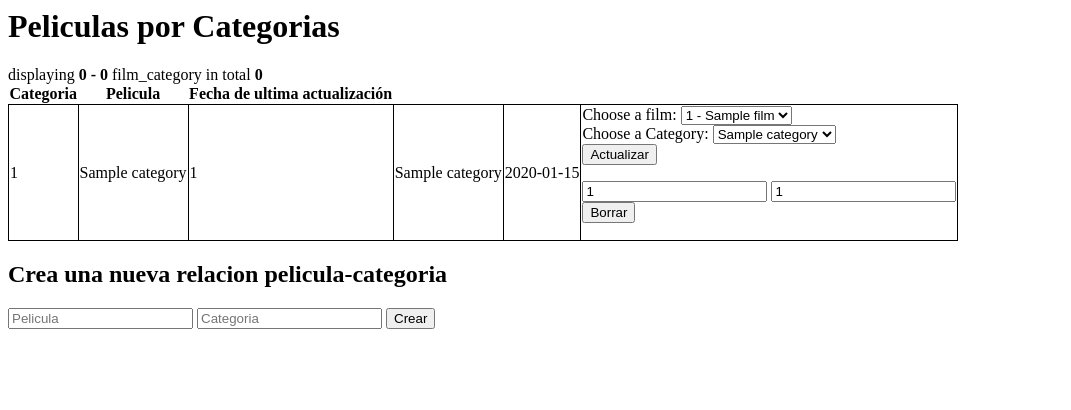
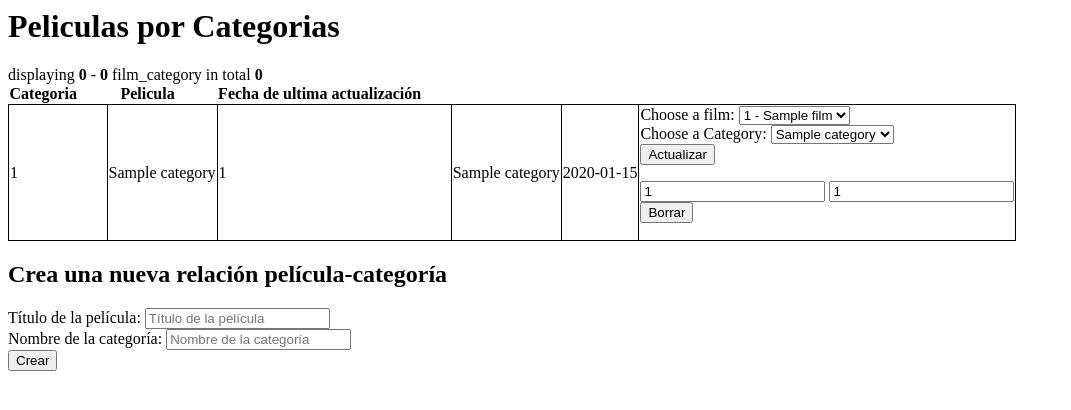
Before and after one commit to javiercl/itsa_23sis5_rentals, a Flask app: page /film_category in a window 1280 px wide. Shown: the top 410 px of the page, without its empty margins (0-1071 px from the left). Run offline with Flask 3, Linux system fonts and the light colour scheme; a database or web service that is not in the repository returns one stand-in record (values such as "Sample title"); data that the repository does not hold is empty; parts of the project's set-up code (start-up, migrations or seed data) failed here and were passed over; some libraries are stand-ins or nearby versions.

Commit message:
terminada  mi tabla film_category

```diff
--- a/app.py
+++ b/app.py
@@ -1,11 +1,11 @@
 from flask import Flask, current_app
-import home, category, film_category,language,film,inventory, customer, payment, city, address, rental, country, actor, film_actor
+import home, category, film_category,language,film,inventory, customer, payment, city, address, rental, country, actor, film_actor, staff
 
 
 app = Flask(__name__)
 
 # Inicio - Leer el password desde archivo
-with open("passwd.txt", "r") as f:
+with open("itsa_23sis5_rentals\passwd.txt", "r") as f:
     lines = f.readlines()
 
 # Fin - Leer el password desde archivo
--- a/film_category.py
+++ b/film_category.py
@@ -1,4 +1,4 @@
-from flask import render_template, request, redirect, url_for, g, current_app
+from flask import jsonify, render_template, request, redirect, url_for, g, current_app
 from flask_paginate import Pagination, get_page_parameter
 import psycopg2
 import logging
@@ -53,33 +53,40 @@ def index(page):
 
 
 def create():
+    with current_app.app_context():
+        db = current_app.db
+        user = current_app.user
+        passw = current_app.passw
+        server = current_app.server
 
-	with current_app.app_context():
-		db = current_app.db
-		user = current_app.user
-		passw = current_app.passw
-		server = current_app.server
+    # Conectarse a la base de datos
+    conn = psycopg2.connect(database=db, user=user, password=passw, host=server, port="5432")
+    cur = conn.cursor()
 
- 	# Connect to the database
-	conn = psycopg2.connect(database=db, user=user, password=passw, host=server, port="5432")
+    # Obtener los datos del formulario
+    film_title = request.form['film_title']
+    category_name = request.form['category_name']
 
-	cur = conn.cursor()
+    # Buscar los IDs correspondientes en la base de datos
+    cur.execute(f"SELECT film_id FROM film WHERE title = %s", (film_title,))
+    film_id = cur.fetchone()
 
-	# Get the data from the form
-	film_id = request.form['film_id']
-	category_id = request.form['category_id']
+    cur.execute(f"SELECT category_id FROM category WHERE name = %s", (category_name,))
+    category_id = cur.fetchone()
 
-	# Insert the data into the table
-	cur.execute(f"INSERT INTO film_category (film_id,category_id) VALUES ({film_id},{category_id})")
+    # Verificar si la película y la categoría existen
+    if film_id is None or category_id is None:
+        return jsonify({'error': 'La película o la categoría no existen'}), 400
 
-	# commit the changes
-	conn.commit()
+    # Insertar la nueva relación película-categoría en la tabla
+    cur.execute("INSERT INTO film_category (film_id, category_id) VALUES (%s, %s)", (film_id[0], category_id[0]))
 
-	# close the cursor and connection
-	cur.close()
-	conn.close()
+    # Confirmar los cambios y cerrar la conexión
+    conn.commit()
+    cur.close()
+    conn.close()
 
-	return redirect(url_for('film_category'))
+    return redirect(url_for('film_category'))
 
 
 def update():
--- a/staff.py
+++ b/staff.py
@@ -9,7 +9,7 @@ user = 'postgres'
 server = 'database-instance-tallerdb2.cmrkck6hngna.us-east-2.rds.amazonaws.com'
 
 # Inicio - Leer el password desde archivo
-f=open("passwd.txt","r")
+f=open("itsa_23sis5_rentals\passwd.txt","r")
 lines=f.readlines()
 passw=lines[0]
 f.close()
--- a/templates/film_category_view.html
+++ b/templates/film_category_view.html
@@ -9,9 +9,9 @@
 	<table style="border-collapse:collapse;">
         <thead>
             <tr>
-            <th>Categoria</th>
-            <th>Pelicula</th>
-            <th>Fecha de ultima actualización</th>
+                <th style="padding-right: 30px;">Categoria</th>
+                <th style="padding-right: 30px;">Pelicula</th>
+                <th style="padding-right: 30px;">Fecha de ultima actualización</th>
             </tr>
         </thead>
         <tbody>
@@ -56,12 +56,16 @@
             {% endfor %}
         </tbody>
 	</table>
-	<h2>Crea una nueva relacion pelicula-categoria</h2>
-    <form action="/film_category/create" method="post">
-        <input type="text" name="film_id" placeholder="Pelicula">
-        <input type="text" name="category_id" placeholder="Categoria">
-        <input type="submit" value="Crear">
-	</form>
+	<h2>Crea una nueva relación película-categoría</h2>
+<form action="/film_category/create" method="post">
+    <label for="film_title">Título de la película:</label>
+    <input type="text" name="film_title" placeholder="Título de la película" required>
+    <br/>
+    <label for="category_name">Nombre de la categoría:</label>
+    <input type="text" name="category_name" placeholder="Nombre de la categoría" required>
+    <br/>
+    <input type="submit" value="Crear">
+</form>
     {{ pagination.links }}
 </body>
 </html>
```
